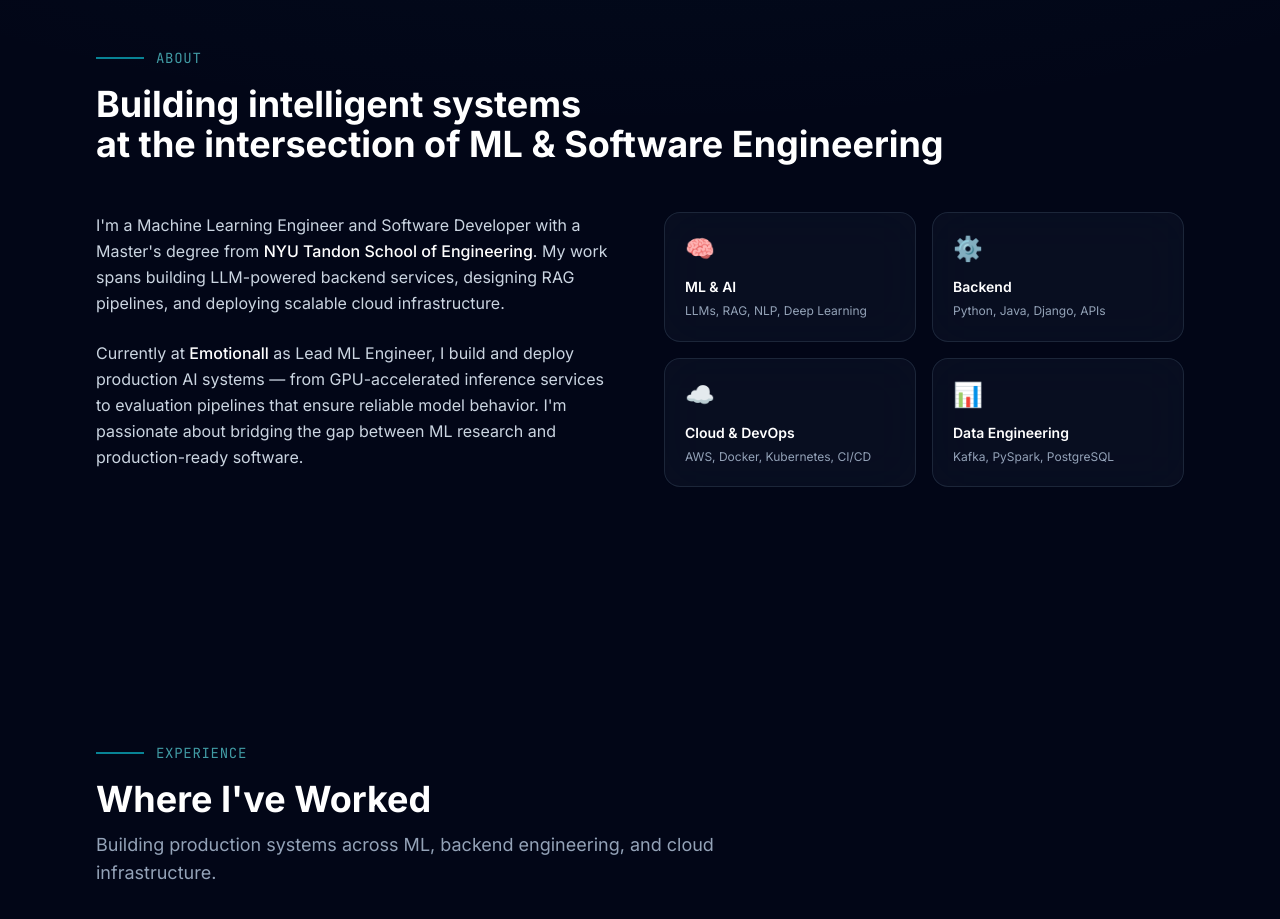
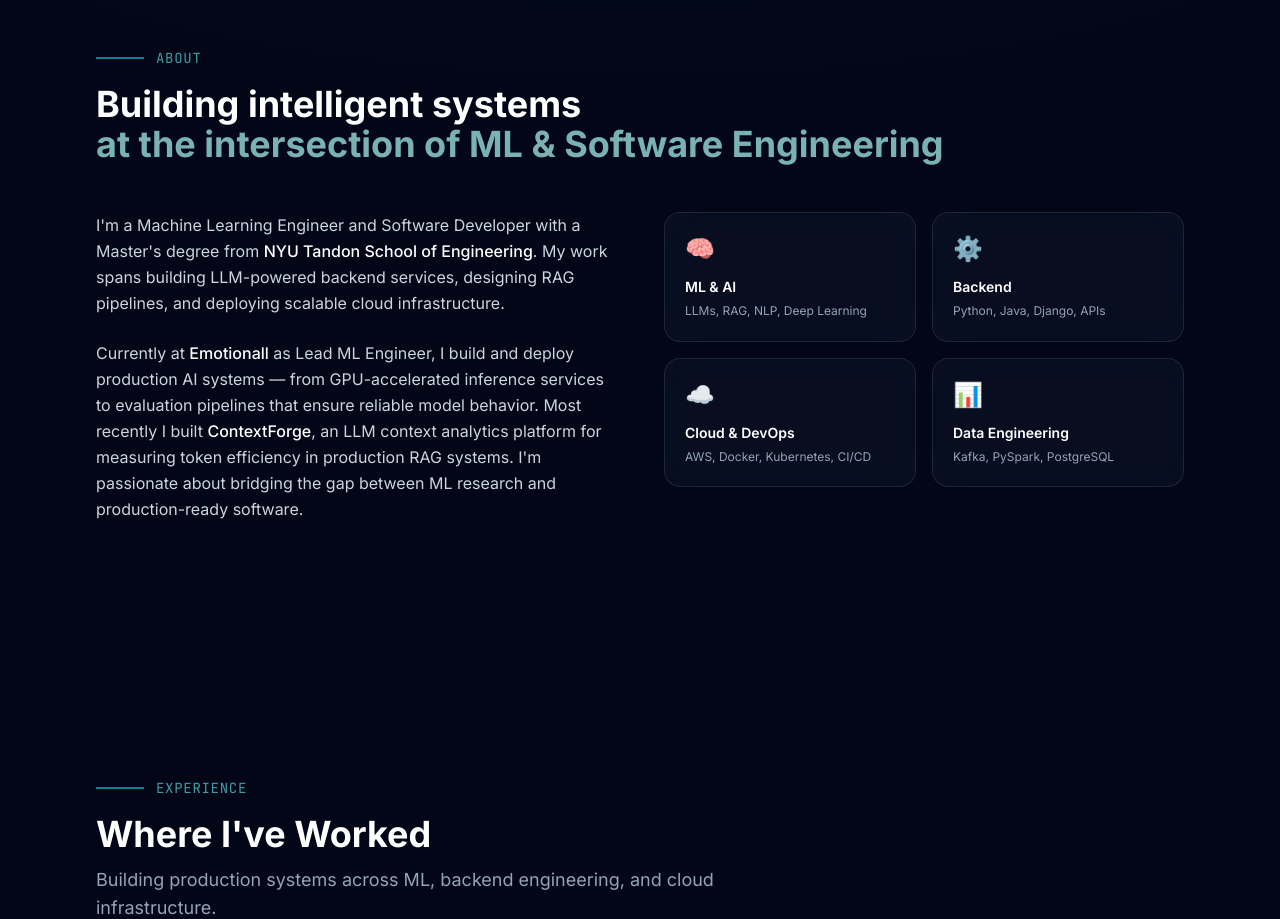
Before and after one commit to raj-013/portfolio, a React (Vite) app: page / in a window 1280 px wide. Shown: the part 880-1799 px from the top of the page. Built offline with nearby package versions, Linux system fonts and the light colour scheme; the HTML template or start-up script is replaced by a standard one.

Commit message:
style: replace About subtitle gradient with solid teal, add ContextForge mention

```diff
--- a/src/components/About.tsx
+++ b/src/components/About.tsx
@@ -15,7 +15,7 @@ export default function About() {
           </div>
           <h2 className="section-title text-white">
             Building intelligent systems<br />
-            <span className="gradient-text">at the intersection of ML &amp; Software Engineering</span>
+            <span className="text-primary-300">at the intersection of ML &amp; Software Engineering</span>
           </h2>
         </AnimatedSection>
 
@@ -31,7 +31,9 @@ export default function About() {
               <p>
                 Currently at <span className="text-white font-medium">Emotionall</span> as Lead ML Engineer,
                 I build and deploy production AI systems — from GPU-accelerated inference services
-                to evaluation pipelines that ensure reliable model behavior. I'm passionate about
+                to evaluation pipelines that ensure reliable model behavior. Most recently I built{' '}
+                <span className="text-white font-medium">ContextForge</span>, an LLM context analytics
+                platform for measuring token efficiency in production RAG systems. I'm passionate about
                 bridging the gap between ML research and production-ready software.
               </p>
             </div>
```
